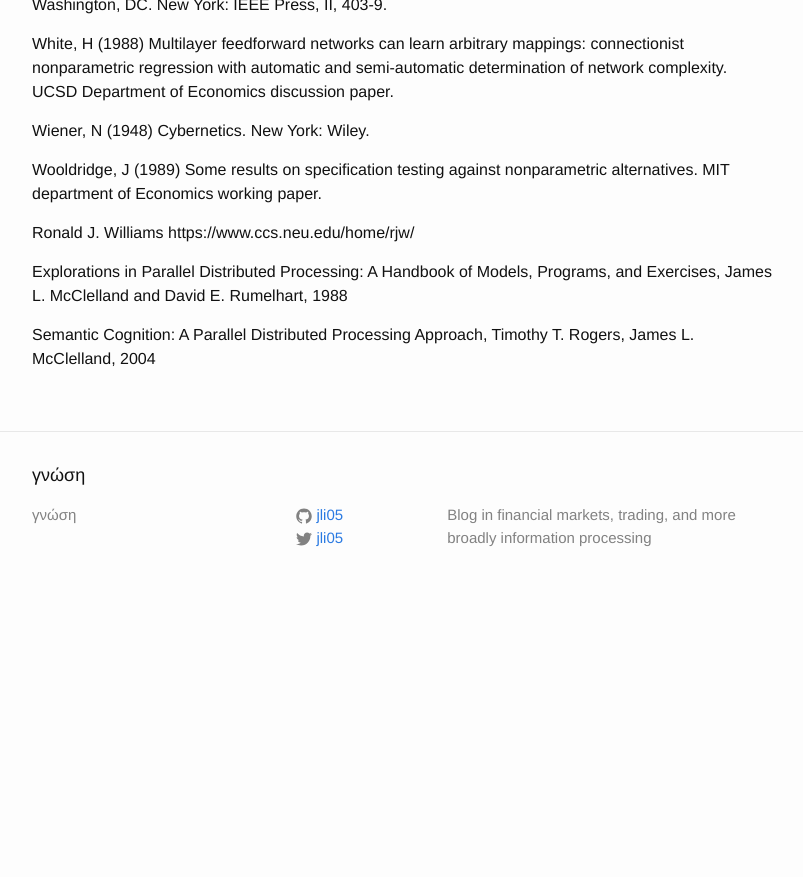
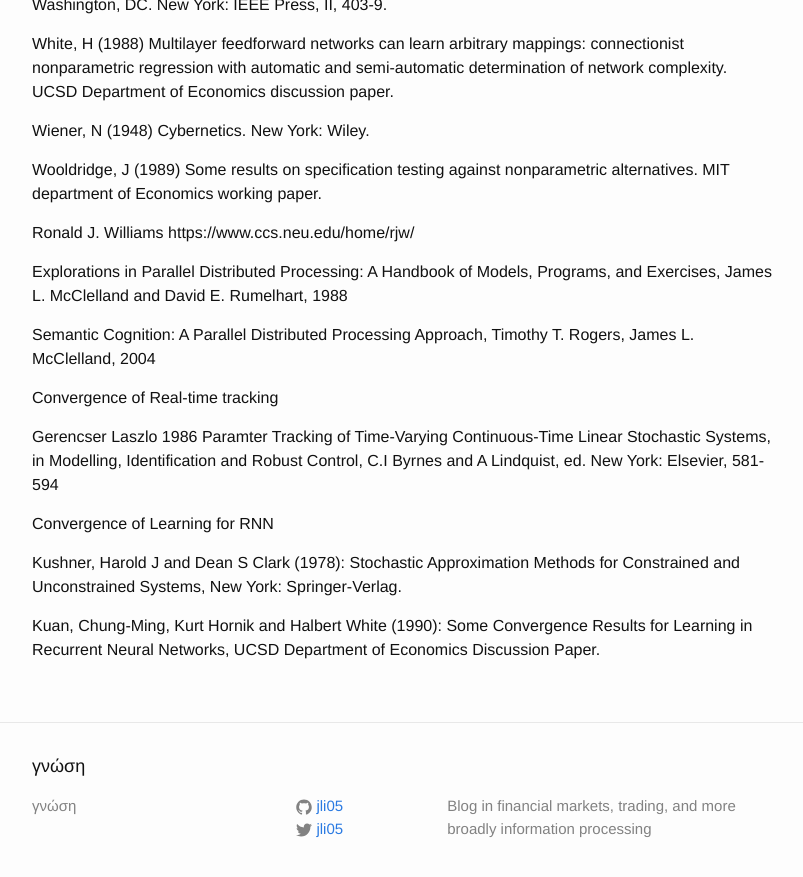
Before and after one commit to jli05/jli05.github.io, a Jekyll site: the page built from _posts/2023-06-24-Some-Early-References.md, in a window 1280 px wide and 900 px high, scrolled down 1005 px. Shown: the top 877 px of the window, without its empty margins (238-1041 px from the left). Built offline with Jekyll 4.4.1, drawn with Linux system fonts in a browser that asks for light colours; before the commit the page ends 1614 px from its top, so only the background shows below that.

Commit message:
add convergence of learning

```diff
--- a/_posts/2023-06-24-Some-Early-References.md
+++ b/_posts/2023-06-24-Some-Early-References.md
@@ -42,3 +42,15 @@ https://www.ccs.neu.edu/home/rjw/
 Explorations in Parallel Distributed Processing: A Handbook of Models, Programs, and Exercises, James L. McClelland and David E. Rumelhart, 1988
 
 Semantic Cognition: A Parallel Distributed Processing Approach, Timothy T. Rogers,  James L. McClelland, 2004
+
+
+Convergence of Real-time tracking
+
+Gerencser Laszlo 1986 Paramter Tracking of Time-Varying Continuous-Time Linear Stochastic Systems, in Modelling, Identification and Robust Control, C.I Byrnes and A Lindquist, ed. New York: Elsevier, 581-594
+
+
+Convergence of Learning for RNN
+
+Kushner, Harold J and Dean S Clark (1978): Stochastic Approximation Methods for Constrained and Unconstrained Systems, New York: Springer-Verlag.
+
+Kuan, Chung-Ming, Kurt Hornik and Halbert White (1990): Some Convergence Results for Learning in Recurrent Neural Networks, UCSD Department of Economics Discussion Paper.
```
